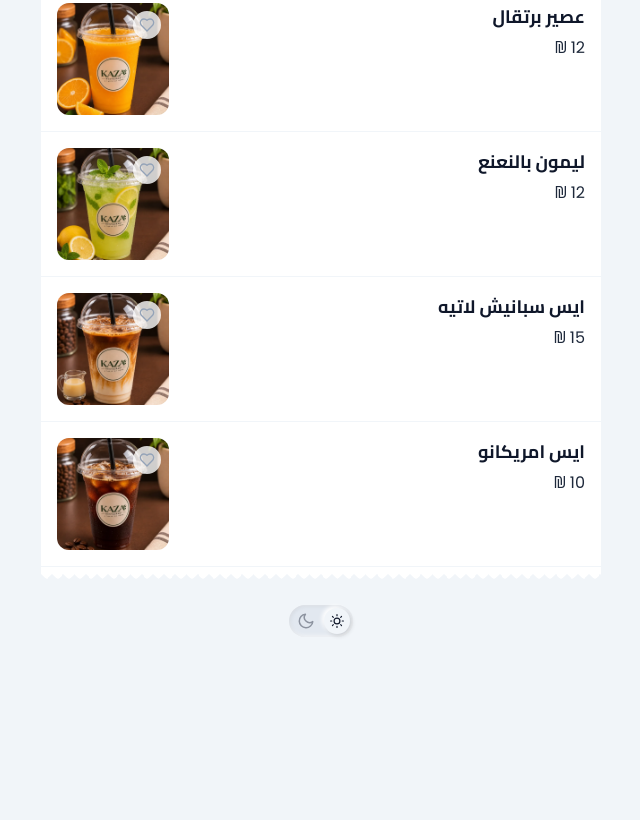
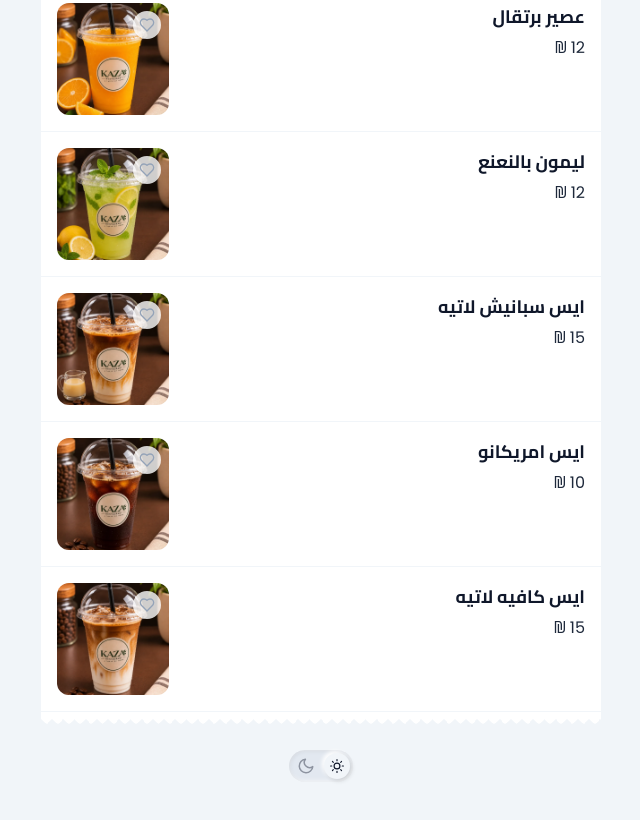
Before and after one commit to ibrahimalshaikh/kaza-menu, a plain HTML site: page index.html in a window 1280 px wide. Shown: the part 6615-7435 px from the top of the page, without its empty margins (319-959 px from the left). Before the commit the page ends 7292 px from the top, so only its background shows below. Drawn offline with Linux system fonts and the light colour scheme.

Commit message:
Add iced caffe latte to cold drinks
Co-Authored-By: Claude Fable 5.2 <noreply@anthropic.com>
Claude-Session: https://claude.ai/code/session_01786pqEByGsc71Hc96J1dGB

```diff
--- a/index.html
+++ b/index.html
@@ -8,13 +8,13 @@
 <meta name="description" content="Kaza Restaurant – A Taste of Home. قائمة الطعام.">
 <link rel="icon" href="assets/logo.webp">
 <link rel="preload" href="assets/fonts/cairo-arabic-400-normal.woff2" as="font" type="font/woff2" crossorigin>
-<link rel="stylesheet" href="style.css?v=1794949536">
+<link rel="stylesheet" href="style.css?v=1794949571">
 </head>
 <body>
 <main id="app"></main>
 <div id="cartbar" hidden></div>
 <div id="overlay" hidden></div>
-<script src="menu.js?v=1794949536"></script>
-<script src="app.js?v=1794949536"></script>
+<script src="menu.js?v=1794949571"></script>
+<script src="app.js?v=1794949571"></script>
 </body>
 </html>
--- a/menu.js
+++ b/menu.js
@@ -94,6 +94,7 @@ window.MENU = {
         { id: "lemon-mint", name: { ar: "ليمون بالنعنع", en: "Lemon with Mint" }, desc: { ar: "", en: "" }, price: 12, image: "assets/items/lemon-mint.webp" },
         { id: "iced-spanish-latte", name: { ar: "ايس سبانيش لاتيه", en: "Iced Spanish Latte" }, desc: { ar: "", en: "" }, price: 15, image: "assets/items/iced-spanish-latte.webp" },
         { id: "iced-americano", name: { ar: "ايس امريكانو", en: "Iced Americano" }, desc: { ar: "", en: "" }, price: 10, image: "assets/items/iced-americano.webp" },
+        { id: "iced-cafe-latte", name: { ar: "ايس كافيه لاتيه", en: "Iced Caffè Latte" }, desc: { ar: "", en: "" }, price: 15, image: "assets/items/iced-cafe-latte.webp" },
       ],
     },
   ],
```
Also changed, not shown: assets/items/iced-cafe-latte.webp (added).
